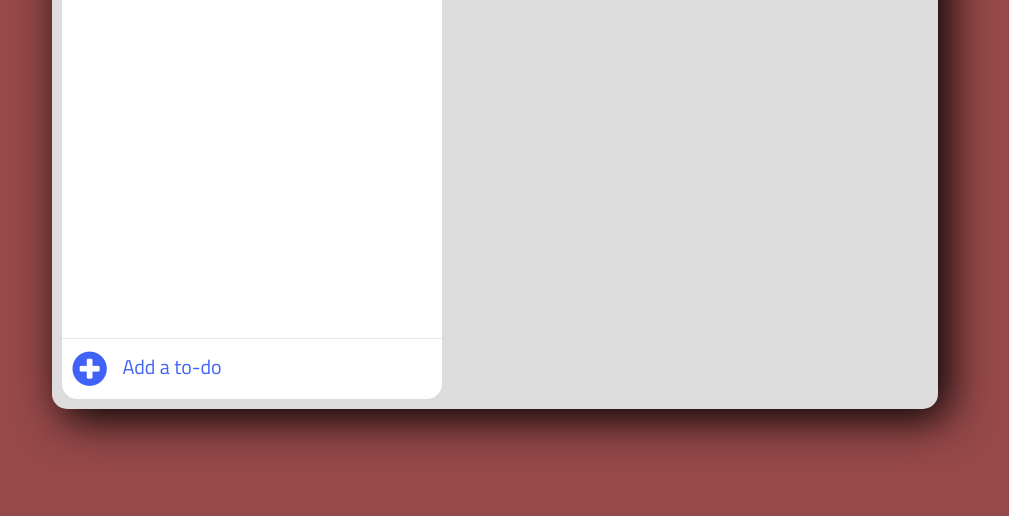
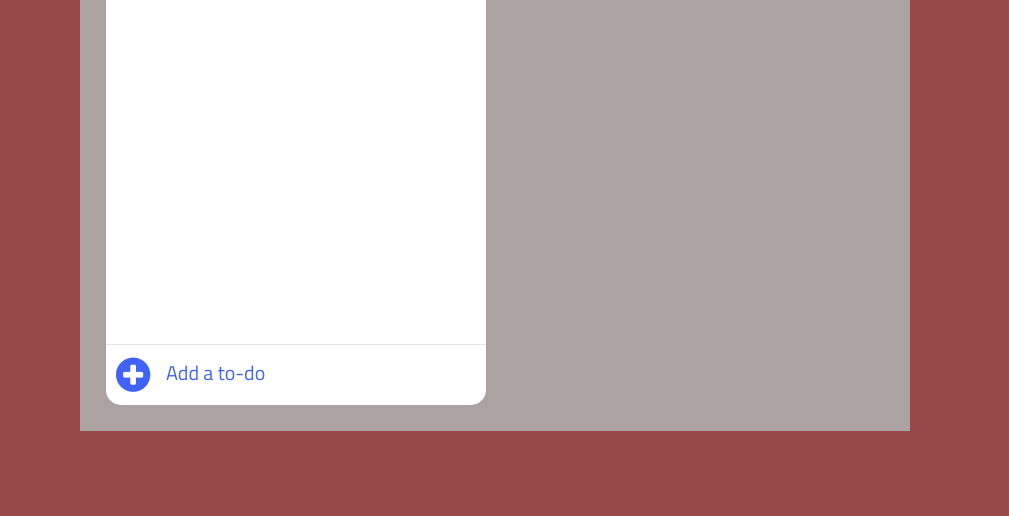
Before and after one commit to PratyushRout/To-Do-Application, a plain HTML site: page index.html in a window 1280 px wide. Shown: the part 284-800 px from the top of the page, without its empty margins (145-1154 px from the left). Drawn offline with Linux system fonts and the light colour scheme.

Commit message:
grid added

```diff
--- a/css/style.css
+++ b/css/style.css
@@ -1,6 +1,6 @@
 /* ------------ youtube.com/CodeExplained ------------ */
 body {
-    padding: 20px;
+    padding: 10px;
     margin: 2px;
     background-color: rgb(151, 73, 73);
     font-family: 'Titillium Web', sans-serif;
@@ -10,24 +10,40 @@ body {
 
 .container {
     padding: 10px;
-    width: 70%;
+    width: 810px;
     margin-left: auto;
     margin-right: auto;
     margin-top: 40px;
-    box-shadow: 10px 10px 45px;
-    border-radius: 15px;
-    background-color: #dcdcdc;
+    /* box-shadow: 10px 10px 45px; */
+    /* border-radius: 15px; */
+    background-color: #aca2a2;
+}
+
+table {
+    border-spacing: 15px;
 }
 
 /* ------------ header ------------ */
 .header {
     width: 380px;
     height: 200px;
-    background-image: url('../img/bg.png');
+    /* background-image: url('../img/bg.png'); */
+    background-color: #4162f6;
     background-size: 100% 200%;
     background-repeat: no-repeat;
     border-radius: 15px 15px 0 0;
     position: relative;
+}
+
+.menu {
+    width: 47.5%;
+}
+
+.main {
+    width: 100%;
+    /* margin-left: 410px; */
+    margin-top: 10px;
+    margin-left: 3%;
 }
 
 .clear {
@@ -65,6 +81,11 @@ body {
     max-height: 350px;
     background-color: #FFF;
     overflow: auto;
+}
+
+.time {
+    width: 380px;
+    height: 350px;
 }
 
 .content::-webkit-scrollbar {
--- a/index.html
+++ b/index.html
@@ -1,5 +1,6 @@
 <!DOCTYPE html>
 <html lang="en">
+
 <head>
     <meta charset="UTF-8">
     <meta name="viewport" content="width=device-width, initial-scale=1.0">
@@ -8,8 +9,13 @@
     <link rel="stylesheet" href="css/font-awesome.css">
     <link rel="stylesheet" href="css/style.css">
 </head>
+
 <body>
     <div class="container">
+        <table>
+            <tr>
+                <td>
+                    <div class="menu">
                         <div class="header">
                             <div class="clear">
                                 <i class="fa fa-refresh"></i>
@@ -17,19 +23,49 @@
                             <div id="date"></div>
                         </div>
                         <div class="content">
-            <ul id="list">
-                <!-- <li class="item">
-                    <i class="fa fa-circle-thin co" job="complete" id="0"></i>
-                    <p class="text">Drink coffee</p>
-                    <i class="fa fa-trash-o de" job="delete" id="0"></i>
-                </li> -->
-            </ul>
+                            <ul id="list"></ul>
                         </div>
                         <div class="add-to-do">
                             <i class="fa fa-plus-circle"></i>
                             <input type="text" id="input" placeholder="Add a to-do">
                         </div>
                     </div>
+                </td>
+                <td class="col2">
+                    <div class="main">
+                        <center>
+                            <p class="time">I am Beautiful</p>
+                        </center>
+                    </div>
+                </td>
+            </tr>
+        </table>
+
+
+
+
+
+
+
+
+
+        <!-- <div class="menu">
+            <div class="header">
+                <div class="clear">
+                    <i class="fa fa-refresh"></i>
+                </div>
+                <div id="date"></div>
+            </div>
+            <div class="content">
+                <ul id="list"></ul>
+            </div>
+            <div class="add-to-do">
+                <i class="fa fa-plus-circle"></i>
+                <input type="text" id="input" placeholder="Add a to-do">
+            </div>
+        </div> -->
+    </div>
     <script src="js/app.js"></script>
 </body>
+
 </html>
```
Lines whose indentation alone changed are shown as unchanged.
